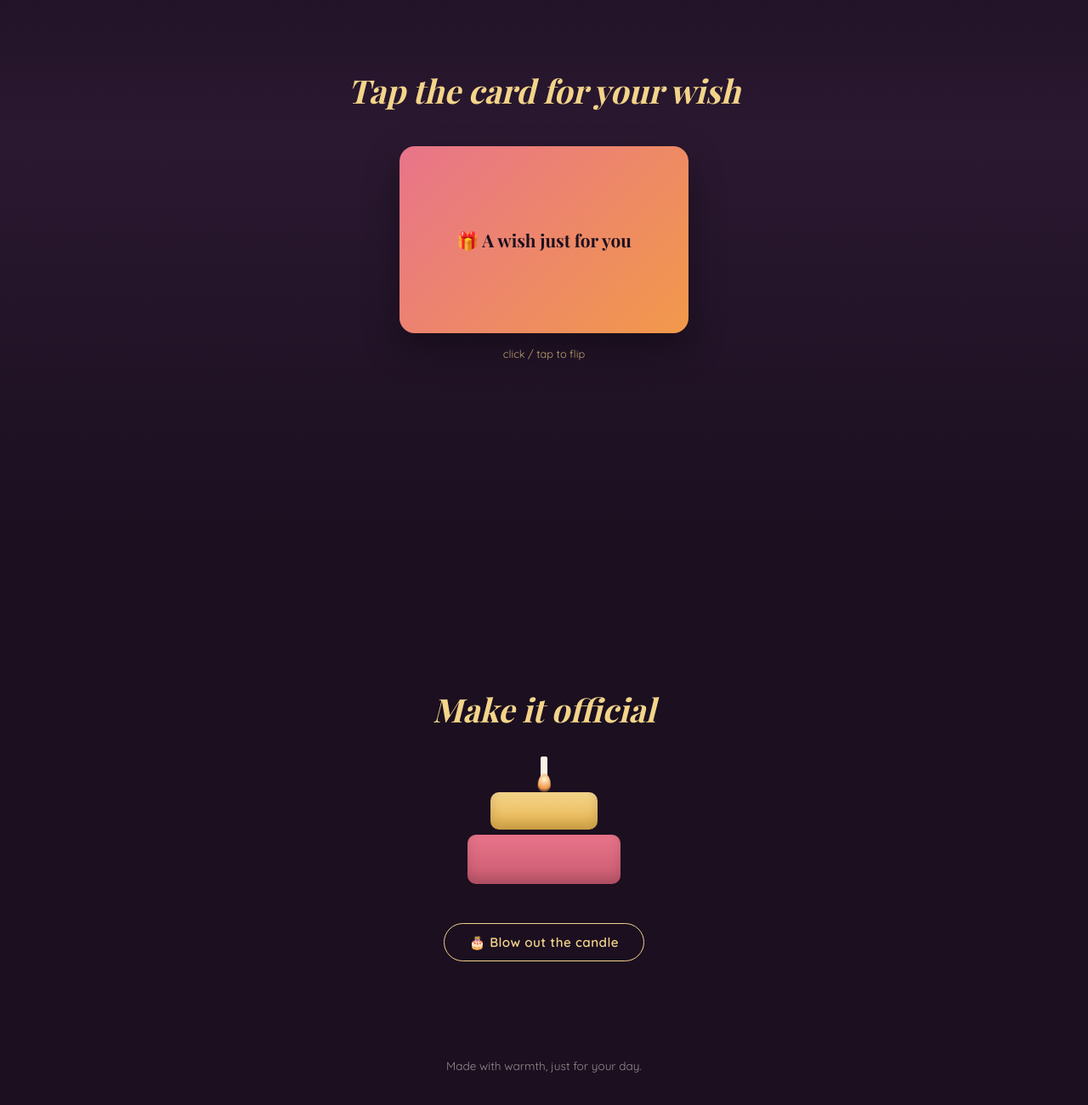
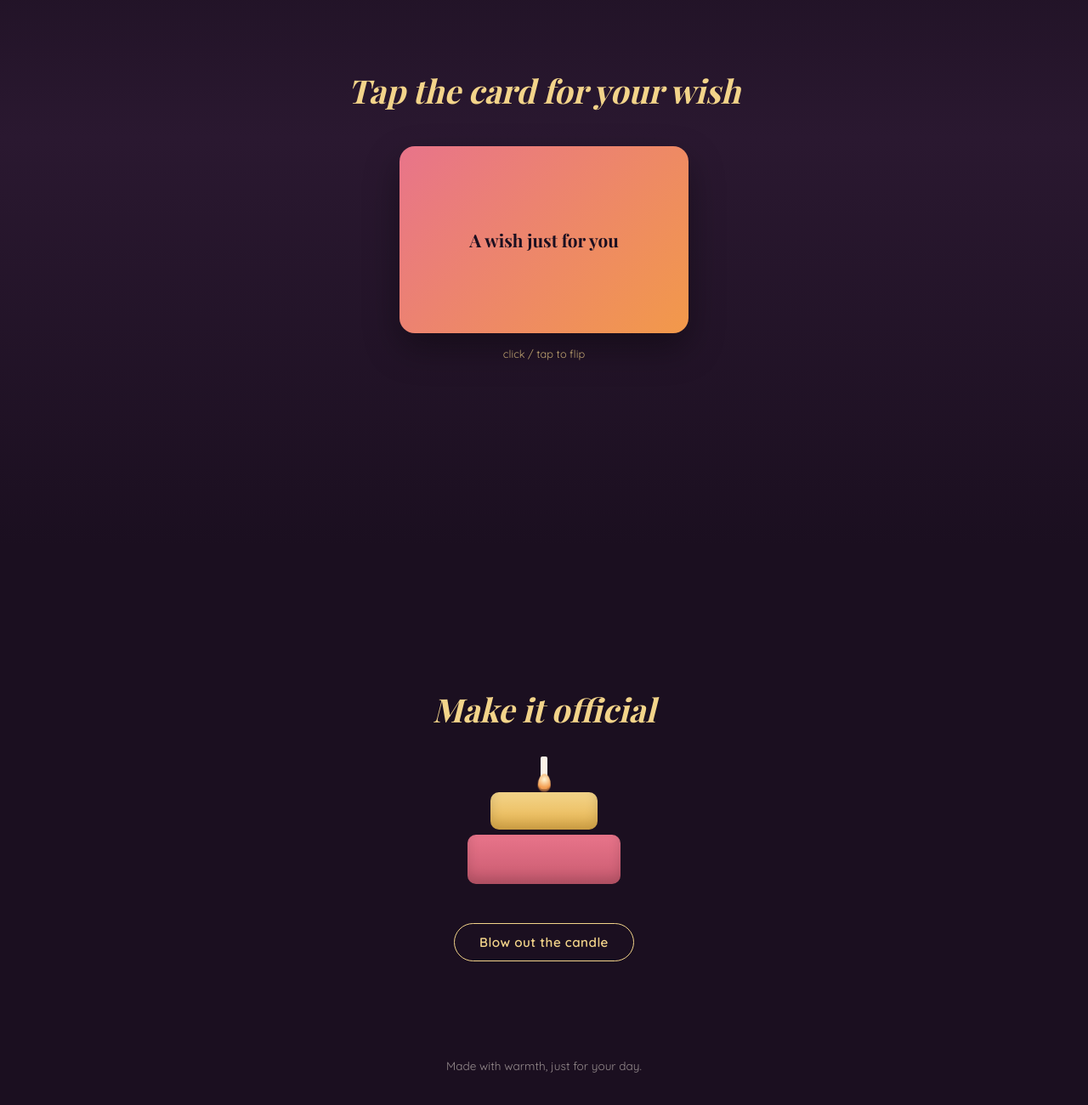
Before and after one commit to jaybarve/birthday, a plain HTML site: page index.html in a window 1280 px wide. Shown: the part 958-2258 px from the top of the page at 85% size. Drawn offline with nearby package versions, Linux system fonts and the light colour scheme; a web font is replaced by a local one.

Commit message:
Update index.html

```diff
--- a/index.html
+++ b/index.html
@@ -395,7 +395,7 @@
     <h2 class="section-title" id="wishTitle">Tap the card for your wish</h2>
     <div class="card-flip" id="cardFlip">
       <div class="card-flip-inner">
-        <div class="card-face card-front">🎁 A wish just for you</div>
+        <div class="card-face card-front"> A wish just for you</div>
         <div class="card-face card-back">
           May this new year of yours be filled with laughter that lasts, people who matter, and moments worth remembering. Happy Birthday, Vaishnavi Jadhav — shine on! ✨
         </div>
@@ -413,7 +413,7 @@
       <div class="tier bottom"></div>
       <div id="confettiHost"></div>
     </div>
-    <button class="blow-btn" id="blowBtn">🎂 Blow out the candle</button>
+    <button class="blow-btn" id="blowBtn"> Blow out the candle</button>
     <p class="cake-msg" id="cakeMsg">Wish made. Happy Birthday, Vaishnavi! 🎉</p>
     <p class="footer-note">Made with warmth, just for your day.</p>
   </section>
```
